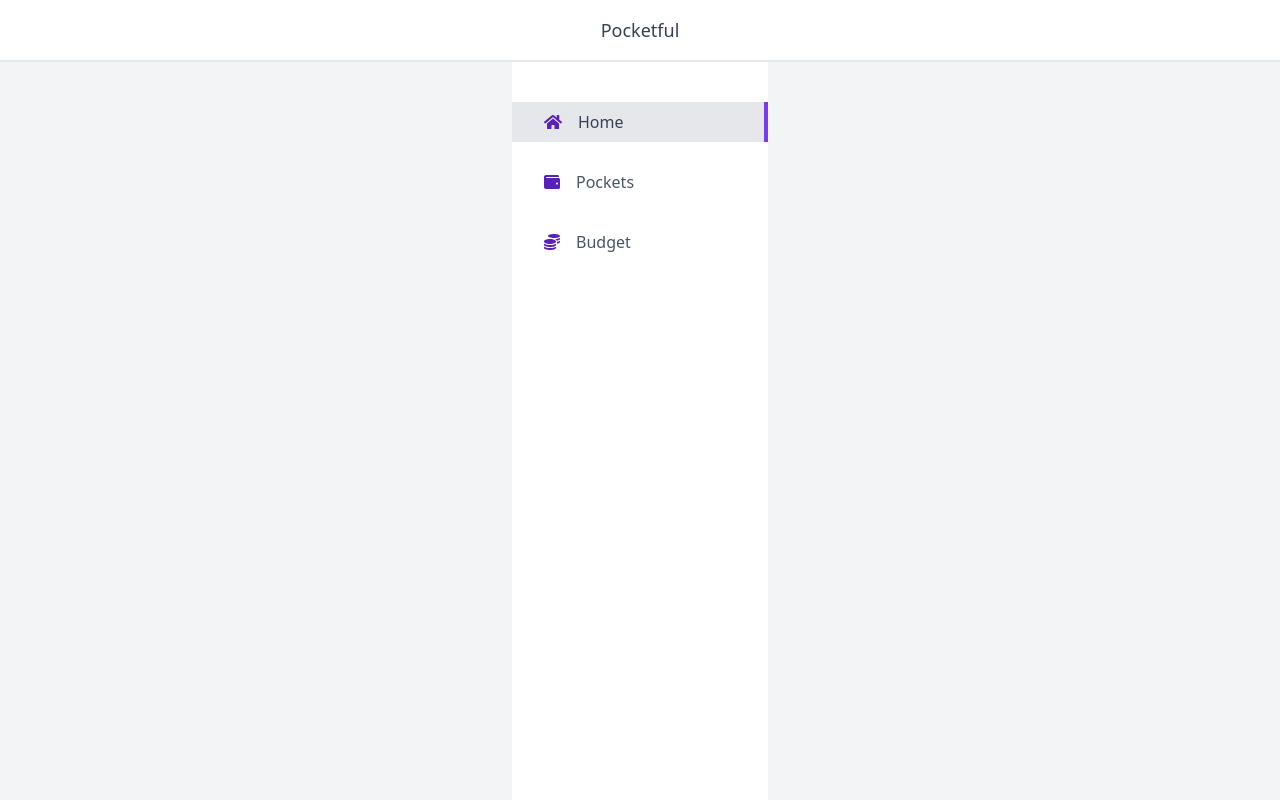
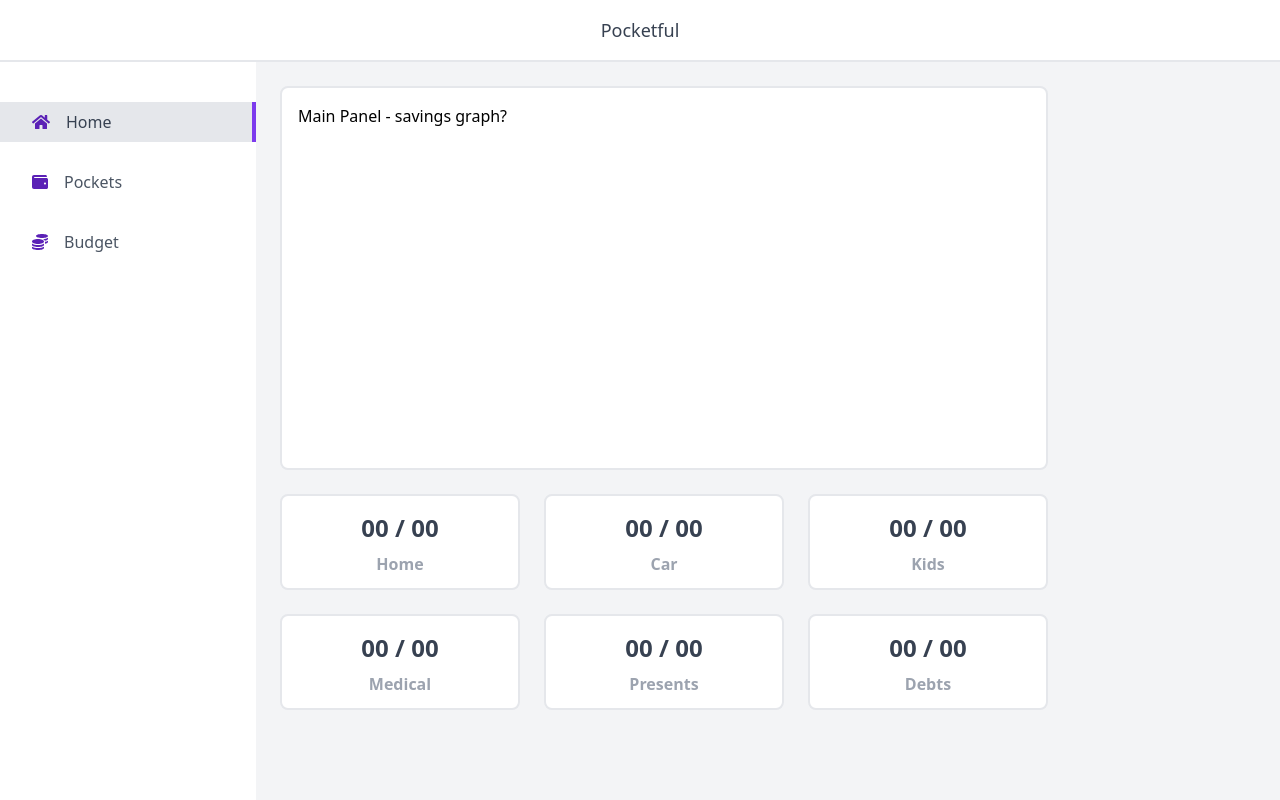
Before and after one commit to amy-justice/react-dashboard, a React (Create React App) app: page /#/Home in a window 1280 px wide. Shown: the top 800 px of the page. Built offline with nearby package versions, Linux system fonts and the light colour scheme.

Commit message:
Fixing display

```diff
--- a/src/Budget.js
+++ b/src/Budget.js
@@ -5,7 +5,23 @@ class Budget extends React.Component {
     render() {
         return (
             <div class="grid-cols-1 w-9/12 gap-2">
-                <MainPanel />
+                <div class='container md:container-sm bg-white m-6 h-96 border-2 p-8 rounded-lg w-3/4 md:w-3/4 flex-initial'>
+                    <h2 class="text-xl mb-4 text-center">Budget breakdown</h2>
+
+                    <h3 class="text-lg font-semibold">Category</h3>
+                    <div class="border-b-2 border-gray-100 my-2 py-2 font-normal w-5/6">
+                        <div class="inline-block w-4/5 text-left pl-4">Budget</div>
+                        <div class="inline-block w-1/5 text-right pr-4">$0</div>
+                    </div>
+                    <div class="border-b-2 border-gray-100 my-2 py-2 font-normal w-5/6">
+                        <div class="inline-block w-4/5 text-left pl-4">Budget</div>
+                        <div class="inline-block w-1/5 text-right pr-4">$0</div>
+                    </div>
+                    <div class="border-b-2 border-gray-100 my-2 py-2 font-normal w-5/6">
+                        <div class="inline-block w-4/5 text-left pl-4">Budget</div>
+                        <div class="inline-block w-1/5 text-right pr-4">$0</div>
+                    </div>
+                </div>
             </div>
         )
     }
--- a/src/Routes.js
+++ b/src/Routes.js
@@ -7,8 +7,11 @@ import { Route, Switch, Redirect } from 'react-router-dom';
 
 const Routes = () => {
   return (
-    <div class="container grid-cols-2 auto-cols-min">
+    <div class="container flex flex-row grid-cols-2 auto-cols-min">
+        <div class="flex flex-col sm:flex-row sm:justify-around h-screen sm:w-1/5 lg:w-64">
             <Sidebar />
+        </div>
+        <div class="flex flex-col w-screen">
             <Switch>
                 <Route exact path="/Home" component={Home} />
                 <Route exact path="/">
@@ -18,6 +21,7 @@ const Routes = () => {
                 <Route exact path="/Budget" component={Budget} />
             </Switch>
         </div>
+    </div>
   );
 };
 
--- a/src/Sidebar.js
+++ b/src/Sidebar.js
@@ -14,7 +14,6 @@ import Home from './Home'
 
 function Sidebar() {
   return (
-    <div class="flex flex-col sm:flex-row sm:justify-around h-screen">
         <div class="sm:w-1/5 min-w-min lg:w-64 h-full bg-white">
             <nav class="mt-10">
                 <Link to="/" class="flex items-center py-2 px-8 bg-gray-200 text-gray-700 border-r-4 border-purple-600">
@@ -36,7 +35,6 @@ function Sidebar() {
                 </Link>
             </nav>
         </div>
-    </div>
   )
 }
 
```
Lines whose indentation alone changed are shown as unchanged.
